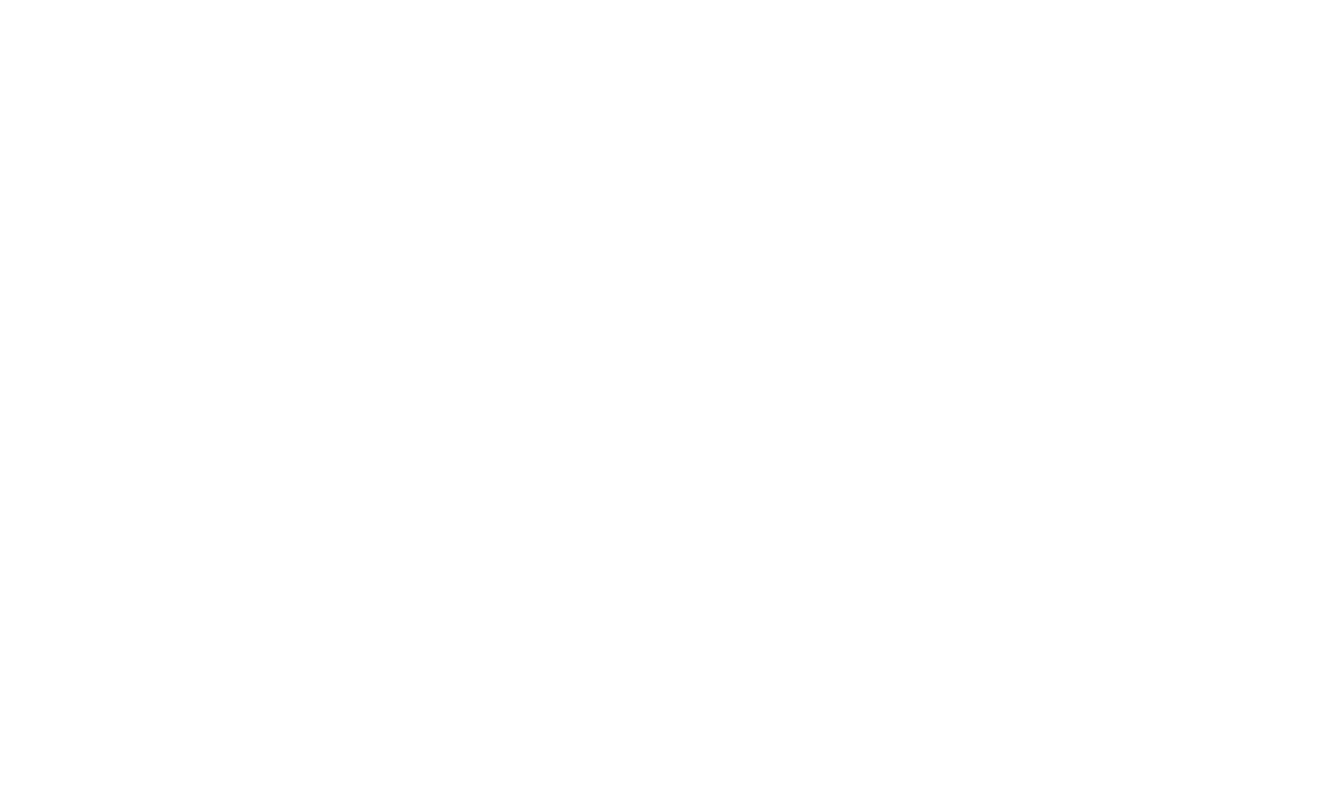
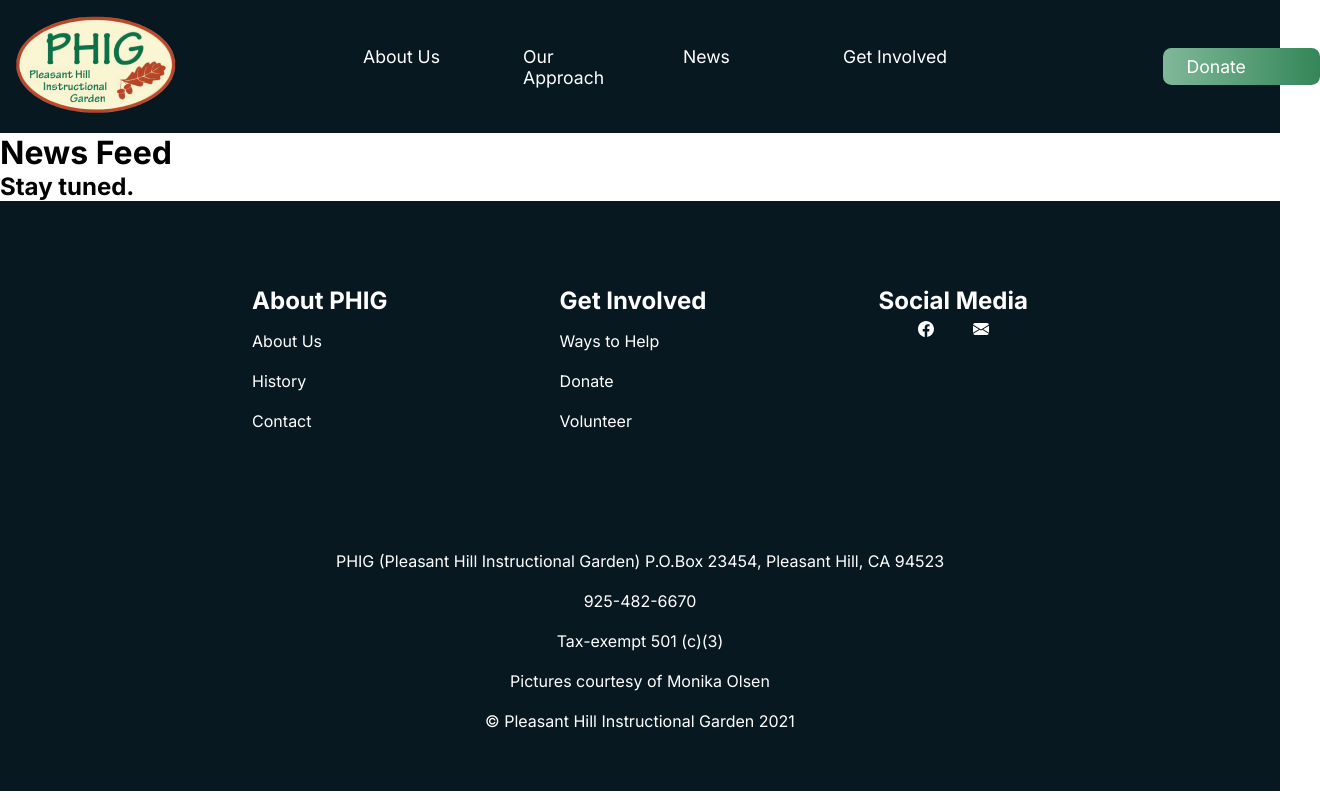
Before and after one commit to ramitaarora/phig-website, a React (Create React App) app: page /news in a window 1280 px wide. Shown: the whole page, 1320 px wide, since content can reach past the window. Built offline with nearby package versions, Linux system fonts and the light colour scheme; a web font is replaced by a local one.

Commit message:
init news page and components

```diff
--- a/src/components/Navbar.jsx
+++ b/src/components/Navbar.jsx
@@ -46,7 +46,7 @@ const Navbar = () => {
         <div className="navlinks-excluding-button">
           <a href="">About Us</a>
           <a href="">Our Approach</a>
-          <a href="">News</a>
+          <Link to="./news">News</Link>
           <Link to='./volunteer'>Get Involved</Link>
           </div>
           <button className="primary-button"><Link to='/donate'>Donate</Link></button>
--- /dev/null
+++ b/src/components/Newsletter.jsx
@@ -0,0 +1,7 @@
+export default function Newsletter() {
+    return (
+        <div>
+            <h2>Stay tuned.</h2>
+        </div>
+    )
+}
--- a/src/index.js
+++ b/src/index.js
@@ -9,6 +9,7 @@ import VolunteerPage from './pages/VolunteerPage';
 import DonationPage from './pages/DonationPage';
 import ResourcesPage from './pages/ResourcesPage';
 import WebsiteResources from './pages/WebsiteResources';
+import NewsPage from './pages/NewsPage';
 
 const root = ReactDOM.createRoot(document.getElementById('root'));
 root.render(
@@ -21,6 +22,7 @@ root.render(
           <Route path="/donate" element={<DonationPage />} />
           <Route path="/resources" element={<ResourcesPage />} />
           <Route path="/resources/websites" element={<WebsiteResources />} />
+          <Route path="/news" element={<NewsPage />} />
         </Route>
         <Route path="*" element={<Error />} />
       </Routes>
--- /dev/null
+++ b/src/pages/NewsPage.jsx
@@ -0,0 +1,19 @@
+import { css } from '@emotion/css';
+import Newsletter from '../components/Newsletter';
+
+export default function NewsPage() {
+    return (
+        <div>
+            <header>
+                <h1>News Feed</h1>
+            </header>
+
+            <section id="news-feed">
+
+            </section>
+
+            <Newsletter />
+
+        </div>
+    )
+}
```
